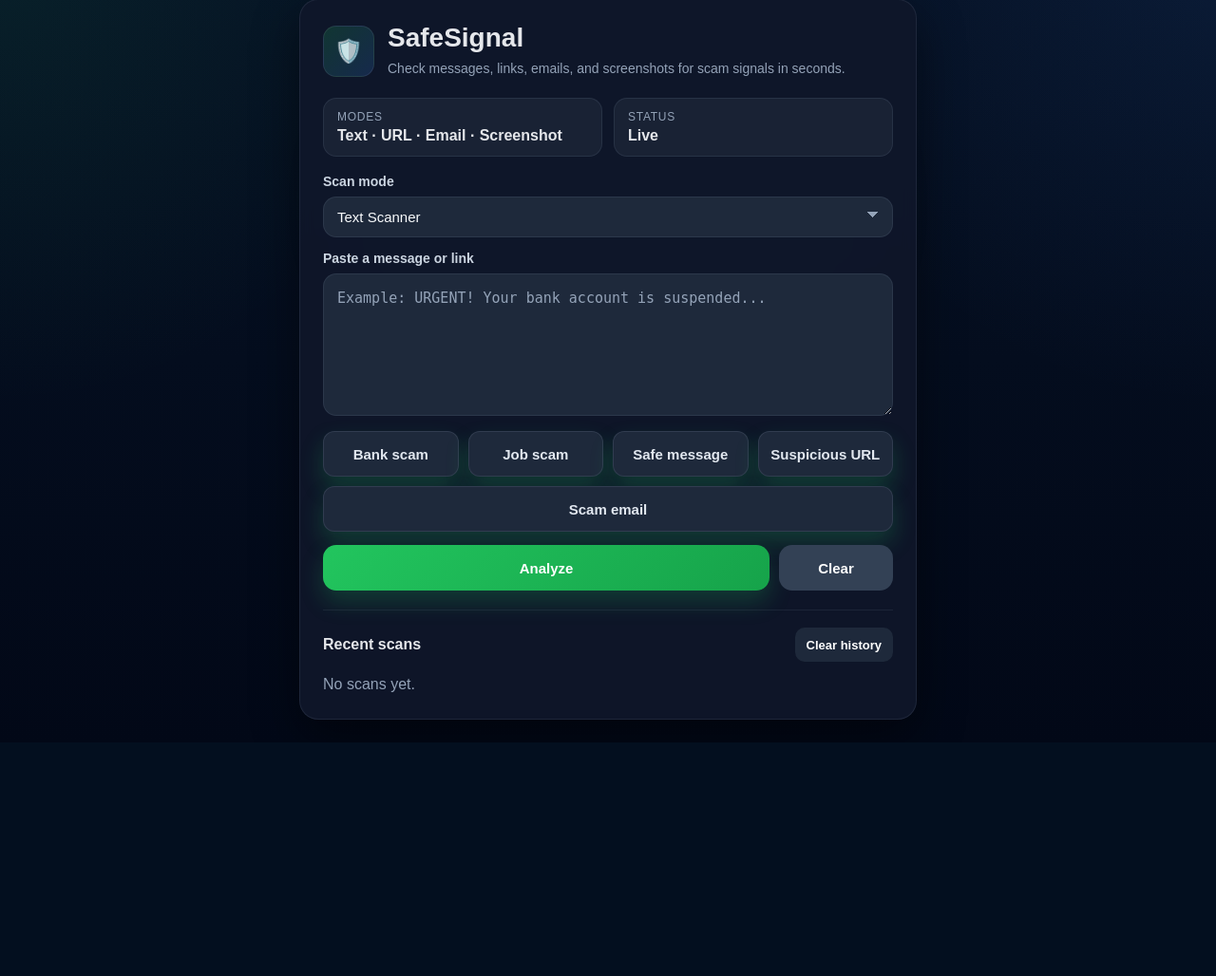
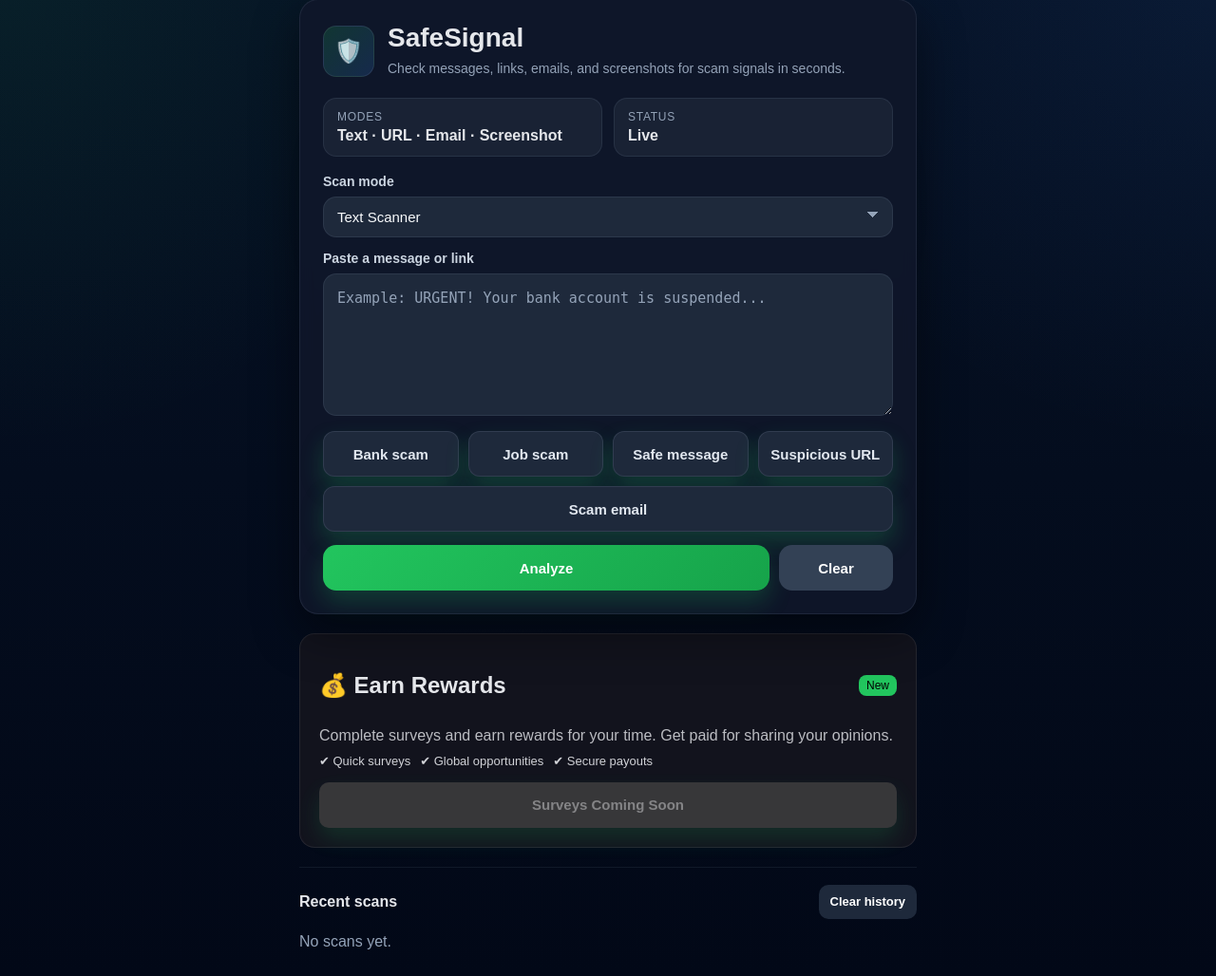
Before and after one commit to austinprinsloo32-netizen/safesignal, a Flask app: page / in a window 1280 px wide. Shown: the part 25-1053 px from the top of the page at 95% size. Before the commit the page ends 807 px from the top, so only its background shows below. Run offline with Flask 3, Linux system fonts and the light colour scheme.

Commit message:
Add earn rewards section for CPX readiness

```diff
--- a/static/style.css
+++ b/static/style.css
@@ -749,3 +749,54 @@ input[type="file"] {
         grid-template-columns: 1fr;
     }
 }
+.earn-section {
+  margin-top: 20px;
+}
+
+.earn-card {
+  background: rgba(20, 20, 30, 0.9);
+  border-radius: 16px;
+  padding: 20px;
+  border: 1px solid rgba(255,255,255,0.08);
+}
+
+.earn-header {
+  display: flex;
+  justify-content: space-between;
+  align-items: center;
+}
+
+.earn-badge {
+  background: #22c55e;
+  color: #000;
+  font-size: 12px;
+  padding: 4px 8px;
+  border-radius: 8px;
+}
+
+.earn-text {
+  margin: 10px 0;
+  opacity: 0.8;
+}
+
+.earn-features {
+  display: flex;
+  gap: 10px;
+  flex-wrap: wrap;
+  margin-bottom: 15px;
+}
+
+.earn-feature {
+  font-size: 13px;
+  opacity: 0.9;
+}
+
+.earn-btn {
+  width: 100%;
+  padding: 10px;
+  border-radius: 10px;
+  border: none;
+  background: #444;
+  color: #aaa;
+  cursor: not-allowed;
+}
--- a/templates/index.html
+++ b/templates/index.html
@@ -185,6 +185,36 @@
         </div>
       </section>
 
+      <!-- KEEP EVERYTHING ABOVE THE SAME -->
+
+      </section>
+
+      <!-- ✅ NEW: EARN REWARDS SECTION -->
+      <section id="earn" class="earn-section">
+        <div class="earn-card">
+          <div class="earn-header">
+            <h2>💰 Earn Rewards</h2>
+            <span class="earn-badge">New</span>
+          </div>
+
+          <p class="earn-text">
+            Complete surveys and earn rewards for your time. Get paid for sharing your opinions.
+          </p>
+
+          <div class="earn-features">
+            <div class="earn-feature">✔ Quick surveys</div>
+            <div class="earn-feature">✔ Global opportunities</div>
+            <div class="earn-feature">✔ Secure payouts</div>
+          </div>
+
+          <button class="earn-btn" disabled>
+            Surveys Coming Soon
+          </button>
+        </div>
+      </section>
+
+
+
       <section class="history-section">
         <div class="history-header">
           <h3>Recent scans</h3>
```
